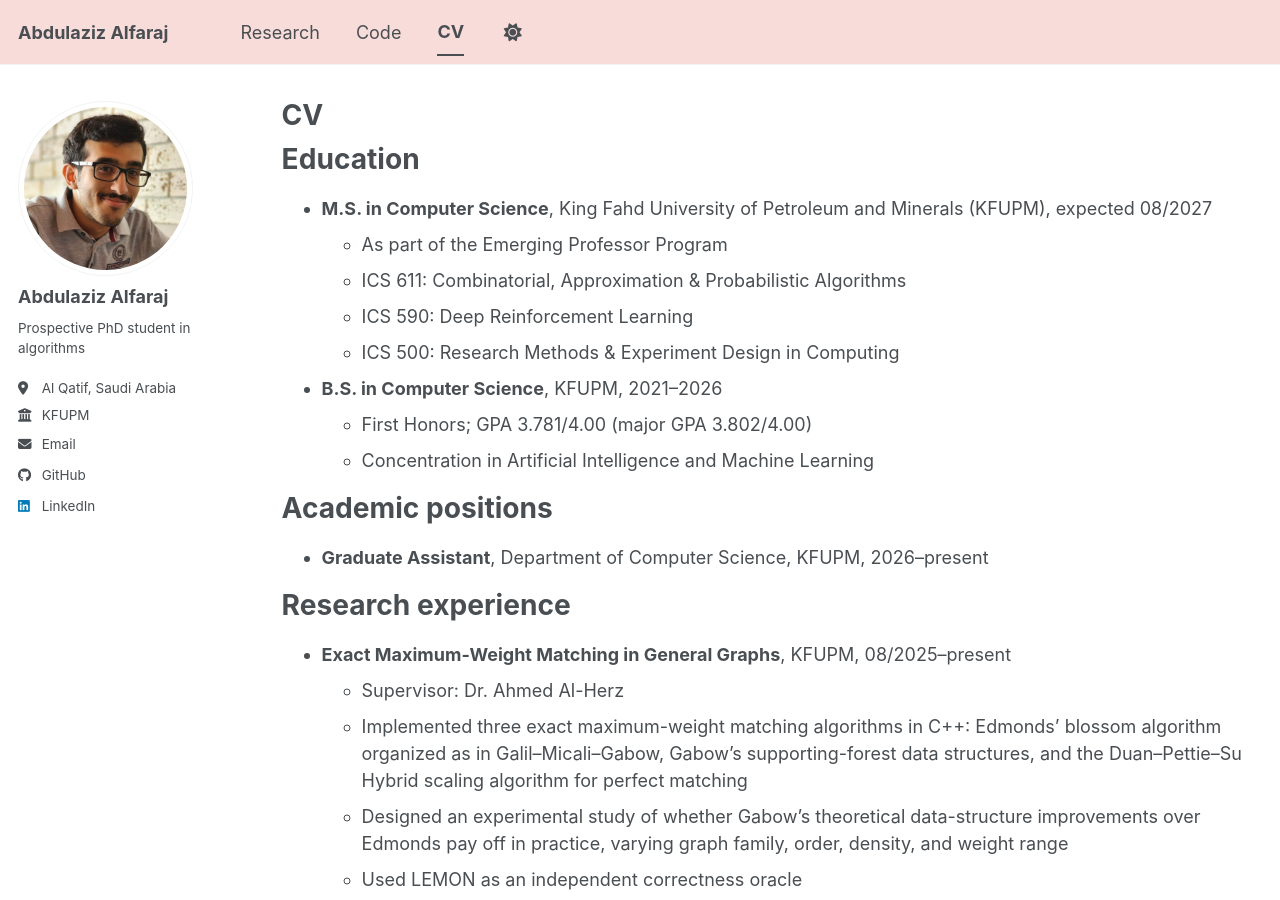
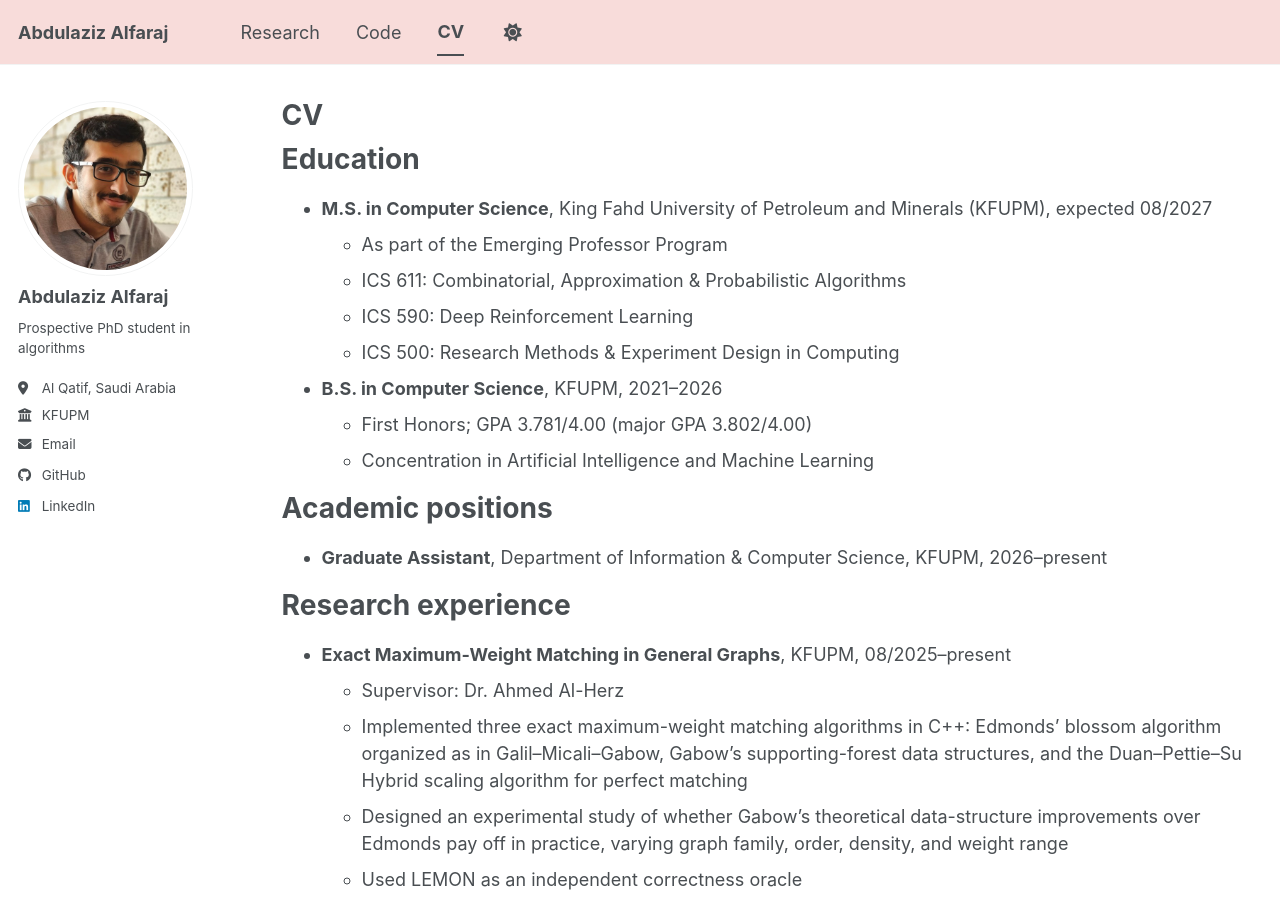
Before and after one commit to AzizFaraj/AzizFaraj.github.io, a Jekyll site: the page built from _pages/cv.md, in a window 1280 px wide and 900 px high. Built offline with Jekyll 4.4.1, drawn with Linux system fonts in a browser that asks for light colours; a style sheet for code colours, icons or effects is not loaded.

Commit message:
Correct graduate assistant department to Information & Computer Science

```diff
--- a/_pages/cv.md
+++ b/_pages/cv.md
@@ -25,7 +25,7 @@ Education
 
 Academic positions
 ======
-* **Graduate Assistant**, Department of Computer Science, KFUPM, 2026–present
+* **Graduate Assistant**, Department of Information & Computer Science, KFUPM, 2026–present
 
 Research experience
 ======
```
